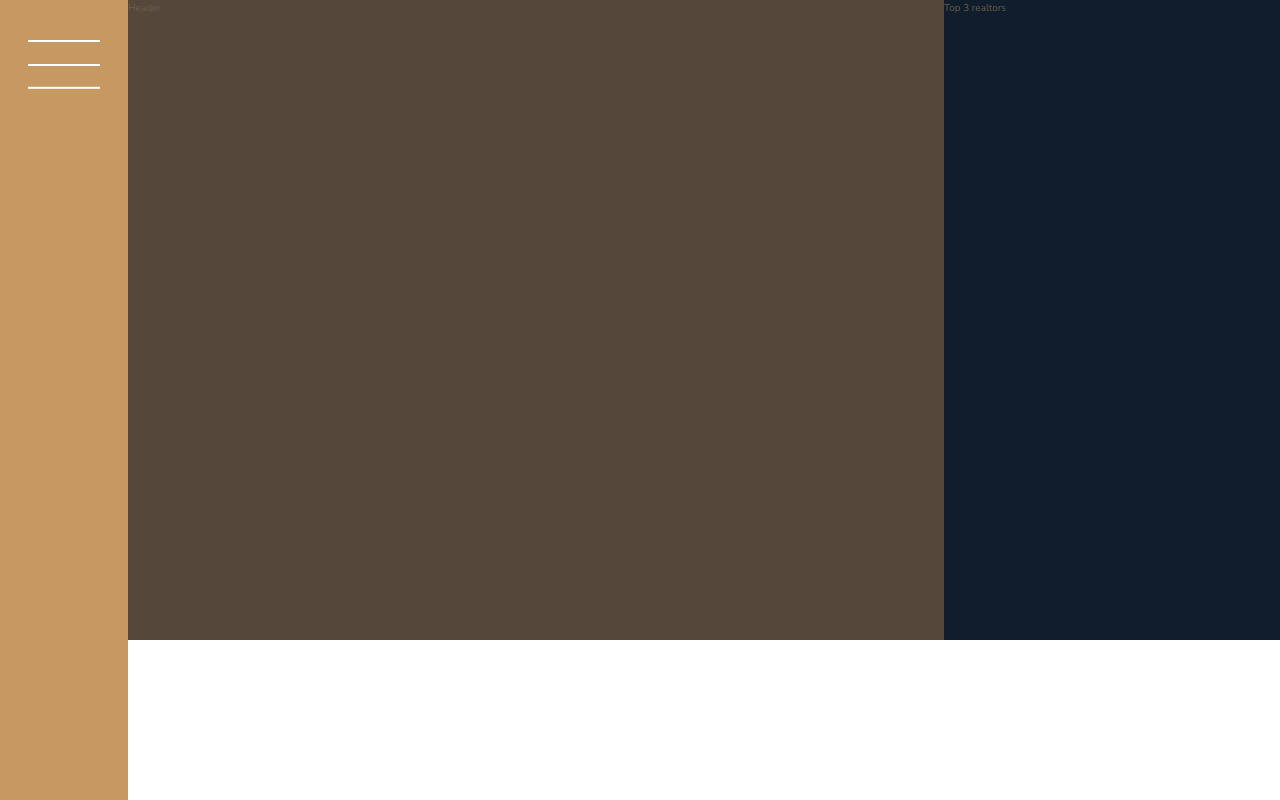
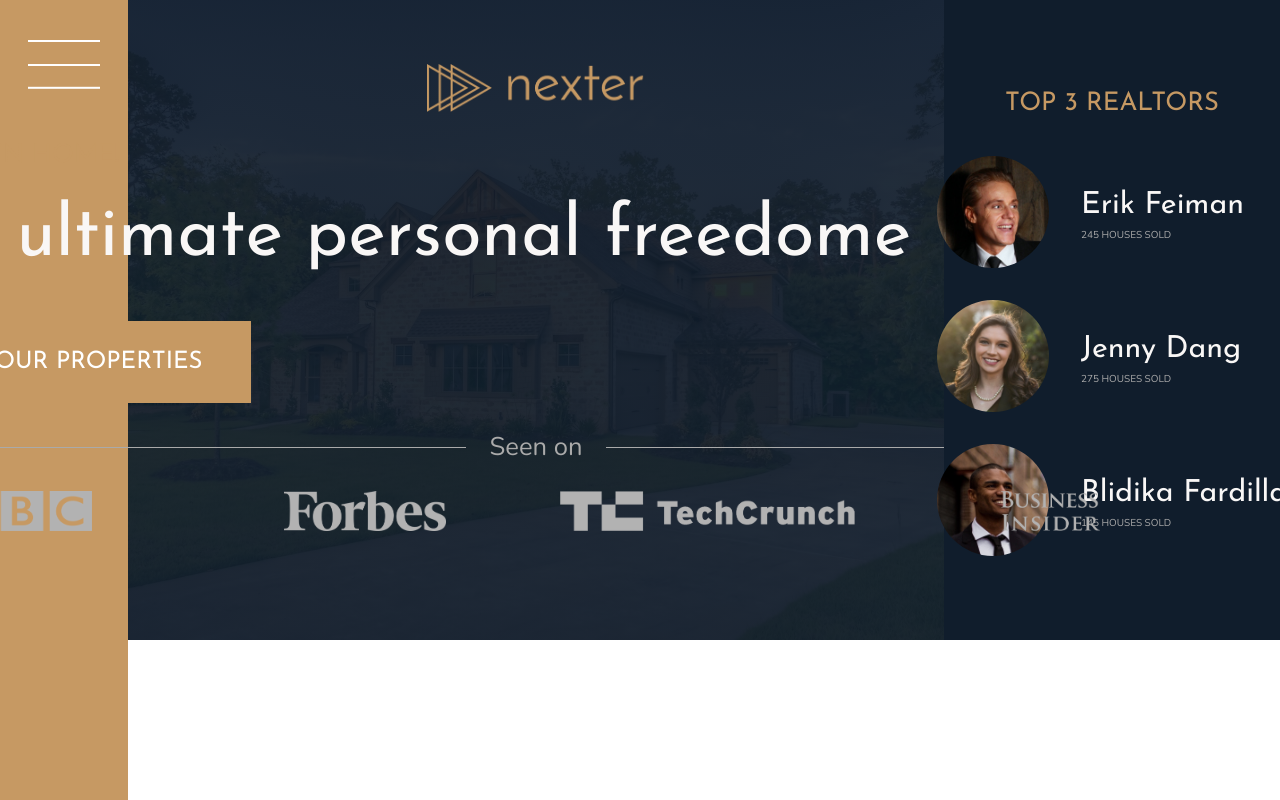
Before and after one commit to jendang/grid-nexter, a website: page index.html in a window 1280 px wide. Shown: the top 800 px of the page. Drawn offline with nearby package versions, Linux system fonts and the light colour scheme.

Commit message:
header and realtors done

```diff
--- a/index.html
+++ b/index.html
@@ -17,11 +17,40 @@
         </div>
 
         <header class="header">
-            Header
+            <img src="img/logo.png" alt="logo" class="header__logo">
+            <h3 class="heading-3">Your own home!</h3>
+            <h1 class="heading-1">The ultimate personal freedome</h1>
+            <button class="btn header__btn">View our properties</button>
+            <div class="header__seenon-text">Seen on</div>
+            <div class="header__seenon-logos">
+                <img src="img/logo-bbc.png" alt="bbc">
+                <img src="img/logo-forbes.png" alt="forbes">
+                <img src="img/logo-techcrunch.png" alt="techcrunch">
+                <img src="img/logo-bi.png" alt="bi">
+            </div>
         </header>
 
         <div class="realtors">
-            Top 3 realtors
+            <h3 class="heading-3">Top 3 realtors</h3>
+            <div class="realtors__list">
+                <img src="img/realtor-1.jpeg" alt="Realtor 1" class="realtors__img">
+                <div class="realtors__details">
+                    <h4 class="heading-4 heading-4--light">Erik Feiman</h4>
+                    <p class="realtors__sold">245 houses sold</p>
+                </div>
+                <img src="img/realtor-2.jpeg" alt="Realtor 2" class="realtors__img">
+                <div class="realtors__details">
+                    <h4 class="heading-4 heading-4--light">Jenny Dang</h4>
+                    <p class="realtors__sold">275 houses sold</p>
+                </div>
+                <img src="img/realtor-3.jpeg" alt="Realtor 3" class="realtors__img">
+                <div class="realtors__details">
+                    <h4 class="heading-4 heading-4--light">Blidika Fardilla</h4>
+                    <p class="realtors__sold">145 houses sold</p>
+                </div>
+            </div>
+
+
         </div>
 
         <section class="features">
--- a/sass/_header.scss
+++ b/sass/_header.scss
@@ -1,6 +1,59 @@
 .header {
     background-color: $color-grey-dark-1;
+    grid-column: full-start / col-end 6;
+    background-image: linear-gradient(rgba($color-secondary, .93), rgba($color-secondary, .93)),
+                        url("../img/hero.jpeg");
+    background-size: cover;
+    background-position: center;
+    padding: 8rem;
+    padding-top: 4rem;
 
-    grid-column: full-start / col-end 6;
+    display: grid;
+    grid-template-rows: 1fr min-content 6rem 1fr;
+    grid-template-columns: max-content;
+    grid-row-gap: 1.5rem;
+    justify-content: center;
+
+    &__logo {
+        height: 3rem;
+        justify-self: center;
+    }
+
+    &__btn {
+        align-self: start;
+        justify-self: start;
+    }
+
+    &__seenon-text {
+        display: grid;
+        grid-template-columns: 1fr max-content 1fr;
+        grid-column-gap: 1.5rem;
+        align-items: center;
+
+        font-size: 1.6rem;
+        color: $color-grey-light-2;
+
+        &::before,
+        &::after {
+            content: "";
+            height: 1px;
+            display: block;
+            background-color: currentColor;
+        }
+    }
+
+    &__seenon-logos {
+        display: grid;
+        grid-template-columns: repeat(4, 1fr);
+        grid-gap: 3rem;
+        justify-items: center;
+
+        img {
+            height: 2.5rem;
+            filter: brightness(70%);
+
+        }
+
+    }
 
 }
--- a/sass/_realtors.scss
+++ b/sass/_realtors.scss
@@ -1,5 +1,31 @@
 .realtors {
     background-color: $color-secondary;
+    grid-column: col-start 7 / full-end;
+    padding: 3rem;
 
-    grid-column: col-start 7 / full-end
+    display: grid;
+    align-content: center;
+    justify-content: center;
+    justify-items: center;
+    grid-row-gap: 2rem;
+
+    &__list {
+        display: grid;
+        grid-template-columns: min-content max-content;
+        grid-column-gap: 2rem;
+        grid-row-gap: 2rem;
+        align-items: center;
+    }
+
+    &__img {
+        width: 7rem;
+        border-radius: 50%;
+        display: block;
+    }
+
+    &__sold {
+        color: $color-grey-light-2;
+        text-transform: uppercase;
+        margin-top: -3px;
+    }
 }
--- a/sass/_typography.scss
+++ b/sass/_typography.scss
@@ -7,6 +7,11 @@
 
 .heading-1 {
    @extend %heading;
+    font-size: 4.5rem;
+    color: $color-grey-light-1;
+    line-height: 1;
+
+
 }
 
 .heading-2 {
```
Also changed, not shown: css/style.css.
